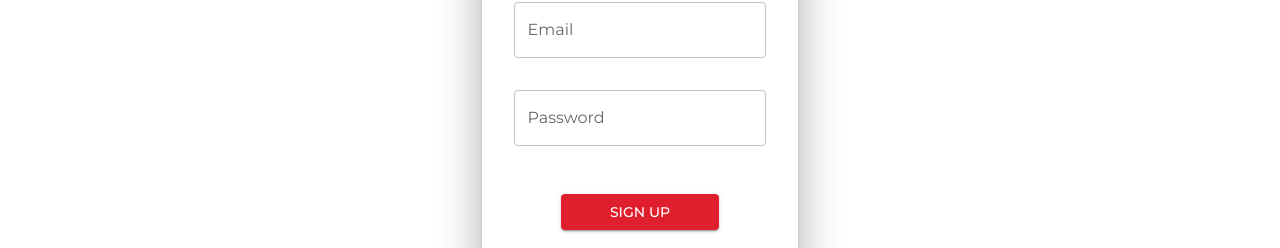
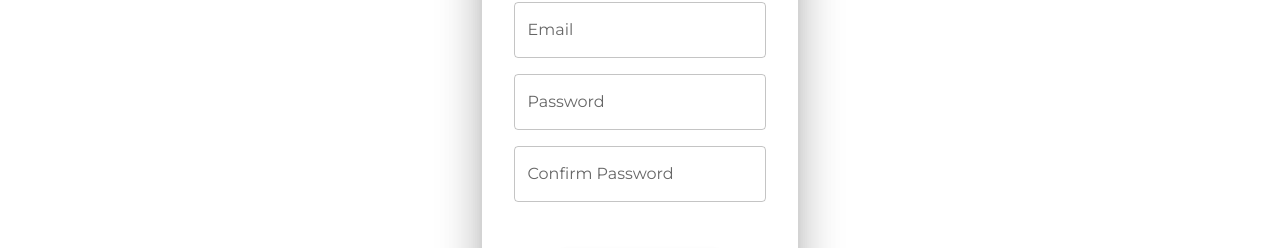
Before and after one commit to parth-gulati/New-Habit-Tracker, a React (Create React App) app: page /signup in a window 1280 px wide. Shown: the part 365-613 px from the top of the page. Built offline with nearby package versions, Linux system fonts and the light colour scheme.

Commit message:
Added user registration via Firebase, and input validation through Formik. Formik is so easy to setup and use omg imma die

```diff
--- a/src/App.js
+++ b/src/App.js
@@ -7,8 +7,10 @@ import Footer from "./components/ui/Footer";
 import Login from "./components/pages/Login";
 import SignUp from "./components/pages/SignUp";
 import ResetPassword from "./components/pages/ResetPassword";
+import {app} from './firebase'
 
 function App() {
+  console.log(app)
   return (
       <ThemeProvider theme={theme}>
         <BrowserRouter>
--- a/src/components/pages/SignUp.js
+++ b/src/components/pages/SignUp.js
@@ -1,46 +1,52 @@
-import {
-    Grid,
-    Typography,
-    Paper,
-    TextField,
-    Button,
-  } from "@mui/material";
+import { Grid, Typography, Paper, TextField, Button } from "@mui/material";
 import { TextLoop } from "react-text-loop-next";
 import { styled } from "@mui/system";
 import React, { useState } from "react";
 import { Link } from "react-router-dom";
+import { useFormik } from "formik";
+import * as yup from "yup";
+//icons
+import FavoriteBorderIcon from "@mui/icons-material/FavoriteBorder";
+import EmojiEventsIcon from "@mui/icons-material/EmojiEvents";
+import AnchorIcon from "@mui/icons-material/Anchor";
 
-  //icons
-  import FavoriteBorderIcon from '@mui/icons-material/FavoriteBorder';
-  import EmojiEventsIcon from '@mui/icons-material/EmojiEvents';
-  import AnchorIcon from '@mui/icons-material/Anchor';
+//Toastr
+import { ToastContainer, toast } from 'react-toastify';
+import 'react-toastify/dist/ReactToastify.css';
 
+//firebase
+import { getAuth, createUserWithEmailAndPassword } from "firebase/auth";
+
+//Formik Validation
+const validationSchema = yup.object({
+  email: yup
+    .string("Enter your email")
+    .email("Enter a valid email")
+    .required("Email is required"),
+  password: yup
+    .string("Enter your password")
+    .min(8, "Password should be of minimum 8 characters length")
+    .required("Password is required"),
+  confirmPassword: yup
+    .string()
+    .required("Password confirmation required")
+    .oneOf([yup.ref("password"), null], "Passwords must match"),
+});
 
 const StyledDiv = styled(`div`)(({ theme }) => ({}));
 
-  const ForgotPassword = styled(Typography)(({theme})=>({
-    color: theme.palette.common.red + '90',
-    '&:hover': {
-      color: theme.palette.common.red
+const StyledLink = styled(Typography)(({ theme }) => ({
+  color: theme.palette.common.red,
+  "&:hover": {
+    color: theme.palette.common.darkRed,
   },
-    fontSize: '0.8rem',
-    textDecoration: 'none',
-  }))
+}));
 
-  const StyledLink = styled(Typography)(({theme})=>({
-    color: theme.palette.common.red,
-    '&:hover': {
-      color: theme.palette.common.darkRed
-    }
-  }))
+const StyledTypography = styled(Typography)(({ theme }) => ({
+  fontSize: "1rem",
+}));
 
-  const StyledTypography = styled(Typography)(({theme})=>({
-    fontSize: '1rem'
-  }))
-
-  const StyledTextField = styled(TextField)(({ theme }) => ({
-
-  }));
+const StyledTextField = styled(TextField)(({ theme }) => ({}));
 
 const StyledButton = styled(Button)(({ theme }) => ({
   width: "100%",
@@ -58,13 +64,40 @@ import {
 }));
 
 export default function SignUp() {
-    const [email, setEmail] = useState("");
-    const [password, setPassword] = useState("");
-    const [emailError, setEmailError] = useState("");
-    const [passwordError, setPasswordError] = useState("");
+
+  const formik = useFormik({
+    initialValues: {
+      email: "",
+      password: "",
+    },
+    validationSchema: validationSchema,
+    onSubmit: (values) => {
+      handleSignUp(values);
+    },
+  });
+
+  const handleSignUp = (values) => {
+    const authentication = getAuth();
+    console.log(values);
+    createUserWithEmailAndPassword(
+      authentication,
+      values.email,
+      values.password
+    )
+      .then((response) => {
+        toast.success('User Registered Successfully')
+      })
+      .catch((err) => {
+        if(err.message.includes('auth/email-already-in-use')){
+        toast.error('Email Already In Use')
+        }
+      });
+  };
 
   return (
     <StyledDiv>
+      <ToastContainer/>
+      <form onSubmit={formik.handleSubmit}>
         <Grid alignItems="center" justifyContent="center" container>
           <Grid item>
             <StyledHeading variant="h3">Sign Up</StyledHeading>
@@ -72,7 +105,7 @@ import {
         </Grid>
         <Grid justifyContent="center" container>
           <Grid item xs={10} sm={8} md={5} lg={3}>
-            <StyledPaper elevation={24}>
+            <StyledPaper elevation={24} style={{ height: "100%" }}>
               <Grid
                 container
                 spacing={0}
@@ -85,25 +118,34 @@ import {
                     <StyledTypography variant="h6" style={{ fontWeight: 300 }}>
                       Sign up for&nbsp;{" "}
                     </StyledTypography>
-
                     <TextLoop interval={2000}>
-                      <StyledTypography variant="h6" style={{ fontWeight: 300 }}>
+                      <StyledTypography
+                        variant="h6"
+                        style={{ fontWeight: 300 }}
+                      >
                         {" "}
                         logging habits.{" "}
                       </StyledTypography>
-                      <StyledTypography variant="h6" style={{ fontWeight: 300 }}>
+                      <StyledTypography
+                        variant="h6"
+                        style={{ fontWeight: 300 }}
+                      >
                         {" "}
                         logging lifestyle.{" "}
                       </StyledTypography>
-                      <StyledTypography variant="h6" style={{ fontWeight: 300 }}>
+                      <StyledTypography
+                        variant="h6"
+                        style={{ fontWeight: 300 }}
+                      >
                         {" "}
                         logging wins.{" "}
                       </StyledTypography>
-                    </TextLoop>&nbsp;
-                    <TextLoop  interval={2000}>
-                      <AnchorIcon style={{color: `#B11313`}}/>
-                      <FavoriteBorderIcon style={{color: `#B11313`}}/>
-                      <EmojiEventsIcon style={{color: `#B11313`}}/>
+                    </TextLoop>
+                    &nbsp;
+                    <TextLoop interval={2000}>
+                      <AnchorIcon style={{ color: `#B11313` }} />
+                      <FavoriteBorderIcon style={{ color: `#B11313` }} />
+                      <EmojiEventsIcon style={{ color: `#B11313` }} />
                     </TextLoop>
                   </div>
                 </Grid>
@@ -113,38 +155,74 @@ import {
                 <Grid item width="80%" style={{ marginTop: "2rem" }}>
                   <StyledTextField
                     fullWidth
-                    id="outlined-basic"
+                    id="email"
+                    name="email"
                     label="Email"
                     variant="outlined"
-                    value={email}
-                    onChange={(e) => {
-                      setEmail(e.target.value);
-                    }}
+                    value={formik.values.email}
+                    onChange={formik.handleChange}
+                    error={formik.touched.email && Boolean(formik.errors.email)}
+                    helperText={formik.touched.email && formik.errors.email}
                   />
                 </Grid>
-                <Grid item width="80%" style={{ marginTop: "2rem" }}>
+                <Grid item width="80%" style={{ marginTop: "1rem" }}>
                   <StyledTextField
                     fullWidth
-                    id="outlined-basic"
+                    variant="outlined"
+                    id="password"
+                    name="password"
                     label="Password"
+                    type="password"
+                    value={formik.values.password}
+                    onChange={formik.handleChange}
+                    error={
+                      formik.touched.password && Boolean(formik.errors.password)
+                    }
+                    helperText={
+                      formik.touched.password && formik.errors.password
+                    }
+                  />
+                </Grid>
+                <Grid item width="80%" style={{ marginTop: "1rem" }}>
+                  <StyledTextField
+                    fullWidth
                     variant="outlined"
+                    id="confirmPassword"
+                    name="confirmPassword"
+                    label="Confirm Password"
                     type="password"
-                    value={password}
-                    onChange={(e) => {
-                      setPassword(e.target.value);
-                    }}
+                    value={formik.values.confirmPassword}
+                    onChange={formik.handleChange}
+                    error={
+                      formik.touched.confirmPassword &&
+                      Boolean(formik.errors.confirmPassword)
+                    }
+                    helperText={
+                      formik.touched.confirmPassword &&
+                      formik.errors.confirmPassword
+                    }
                   />
                 </Grid>
                 <Grid item style={{ marginTop: "3rem", width: "50%" }}>
-                  <StyledButton variant="contained">{"Sign Up"}</StyledButton>
+                  <StyledButton type="submit" variant="contained">
+                    {"Sign Up"}
+                  </StyledButton>
                 </Grid>
-                <Grid item style={{ marginTop: "1.5rem"}}>
-                  <StyledLink style={{textDecoration: 'none'}} variant="body2" component={Link} to='/'>{"Already have an account? Sign in"}</StyledLink>
+                <Grid item style={{ marginTop: "1.5rem" }}>
+                  <StyledLink
+                    style={{ textDecoration: "none" }}
+                    variant="body2"
+                    component={Link}
+                    to="/"
+                  >
+                    {"Already have an account? Sign in"}
+                  </StyledLink>
                 </Grid>
               </Grid>
             </StyledPaper>
           </Grid>
         </Grid>
+      </form>
     </StyledDiv>
   );
 }
--- a/src/firebase.js
+++ b/src/firebase.js
@@ -1,8 +1,6 @@
 // Import the functions you need from the SDKs you need
 import { initializeApp } from "firebase/app";
-import firebase from 'firebase'
-import { getAnalytics } from "firebase/analytics";
-require('firebase/auth')
+
 // TODO: Add SDKs for Firebase products that you want to use
 // https://firebase.google.com/docs/web/setup#available-libraries
 
@@ -20,60 +18,5 @@ const firebaseConfig = {
 
 // Initialize Firebase
 const app = initializeApp(firebaseConfig);
-const auth = app.auth();
-const db = app.firestore();
 
-//const analytics = getAnalytics(app);
-
-// signing in with email and password
-
-const signInWithEmailAndPassword = async (email, password) => {
-    try {
-      await auth.signInWithEmailAndPassword(email, password);
-    } catch (err) {
-      console.error(err);
-      alert(err.message);
-    }
-};
-
-//registering with email and password
-const registerWithEmailAndPassword = async (name, email, password) => {
-    try {
-      const res = await auth.createUserWithEmailAndPassword(email, password);
-      const user = res.user;
-      await db.collection("users").add({
-        uid: user.uid,
-        name,
-        authProvider: "local",
-        email,
-      });
-    } catch (err) {
-      console.error(err);
-      alert(err.message);
-    }
-};
-
-//reset password
-const sendPasswordResetEmail = async (email) => {
-    try {
-      await auth.sendPasswordResetEmail(email);
-      alert("Password reset link sent!");
-    } catch (err) {
-      console.error(err);
-      alert(err.message);
-    }
-};
-
-//logout
-const logout = () => {
-    auth.signOut();
-};
-
-export {
-    auth,
-    db,
-    signInWithEmailAndPassword,
-    registerWithEmailAndPassword,
-    sendPasswordResetEmail,
-    logout,
-};
+export {app}
```
Also changed, not shown: package.json (+6 -2 lines), src/components/pages/Login.js (+51 -39 lines), 2 other files (tests, documents, lock files or other folders). Lines whose indentation alone changed are shown as unchanged.
